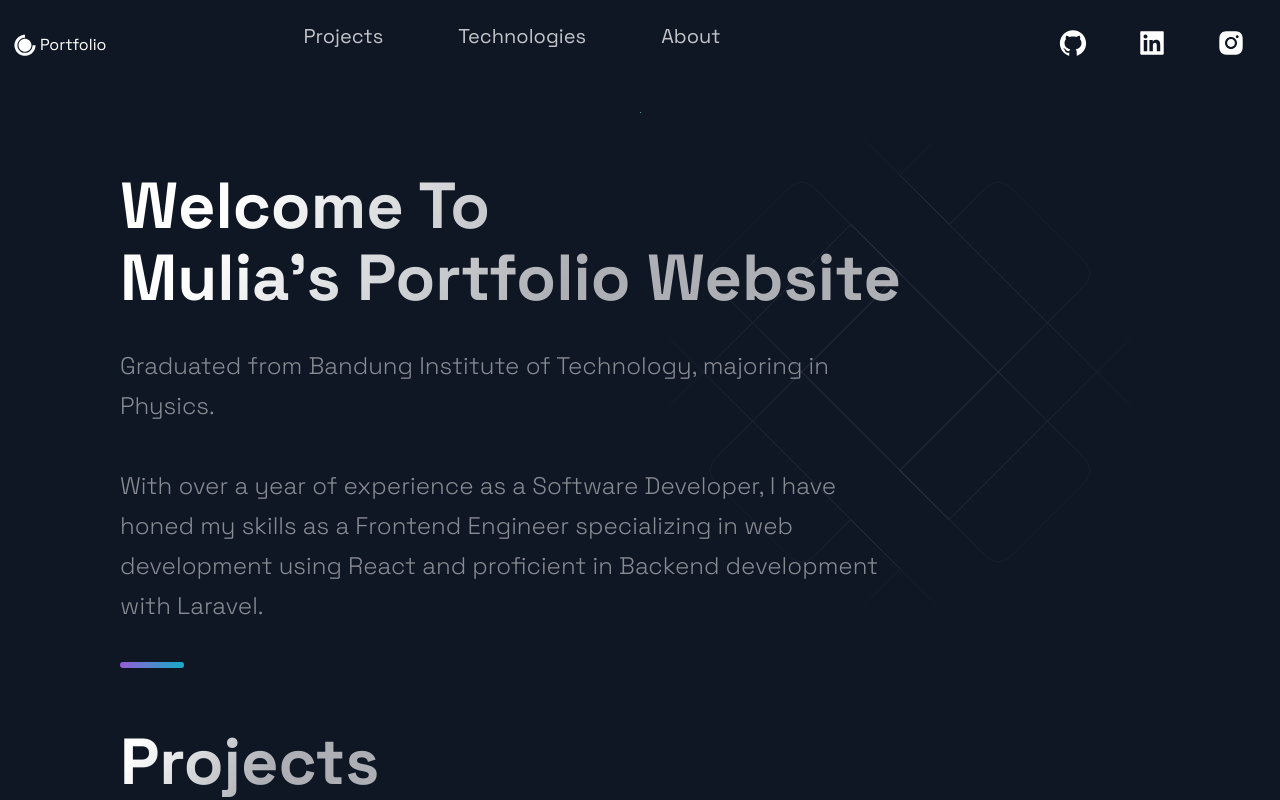
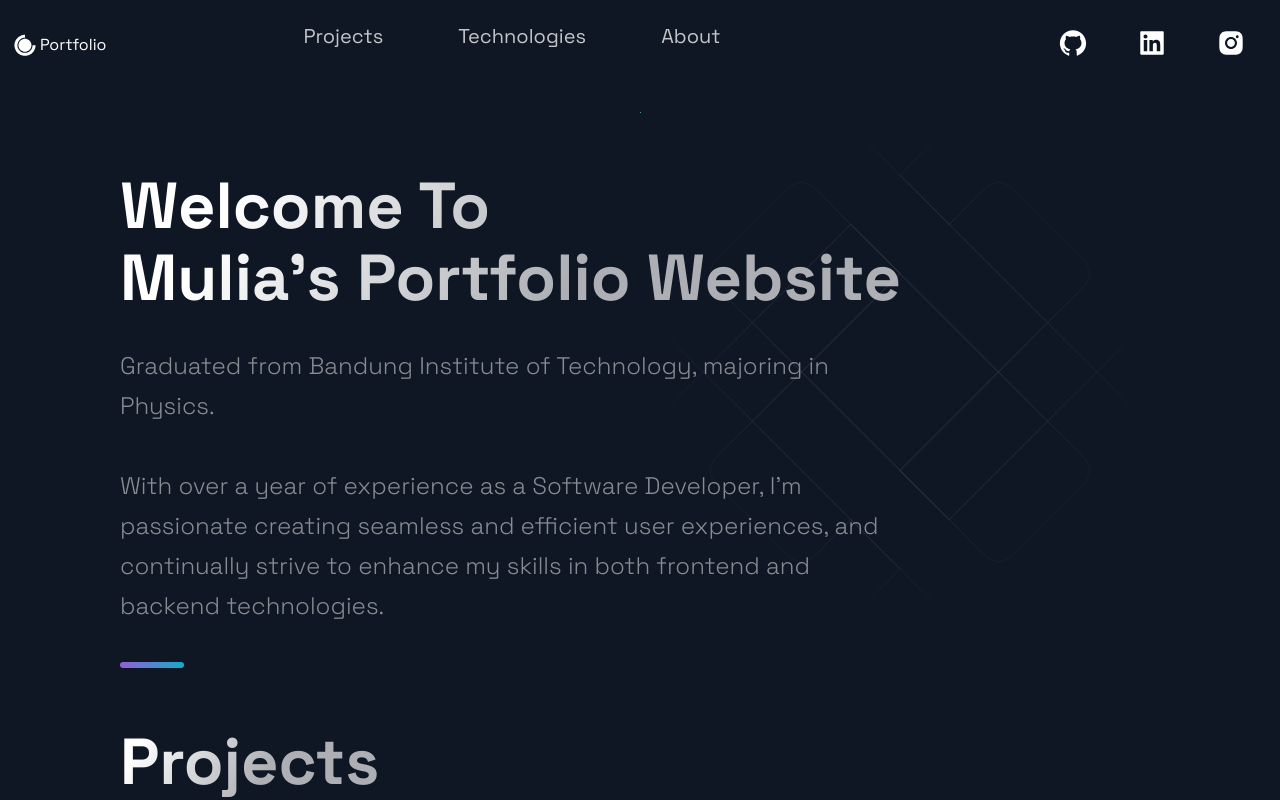
Before and after one commit to gummymule/portfolio-3.0, a Next.js app: page / in a window 1280 px wide. Shown: the top 800 px of the page. Built offline with nearby package versions, Linux system fonts and the light colour scheme.

Commit message:
update hero section

```diff
--- a/src/components/Hero/Hero.js
+++ b/src/components/Hero/Hero.js
@@ -16,8 +16,9 @@ const Hero = (props) => (
         Graduated from Bandung Institute of Technology, majoring in Physics.
         <br />
         <br />
-        With over a year of experience as a Software Developer, I have honed my skills as a Frontend Engineer specializing in web development using React and
-        proficient in Backend development with Laravel.
+        With over a year of experience as a Software Developer,
+        I'm passionate creating seamless and efficient user experiences,
+        and continually strive to enhance my skills in both frontend and backend technologies.
         </SectionText>
         {/* <Button onClick={props.handleClick}>Learn More</Button> */}
       </LeftSection>
```
